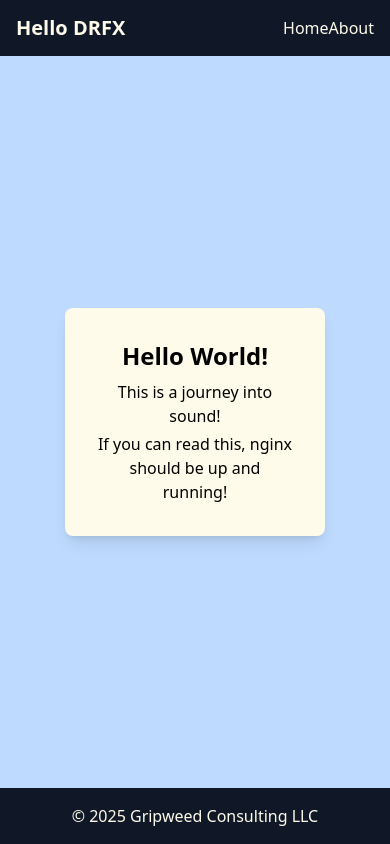
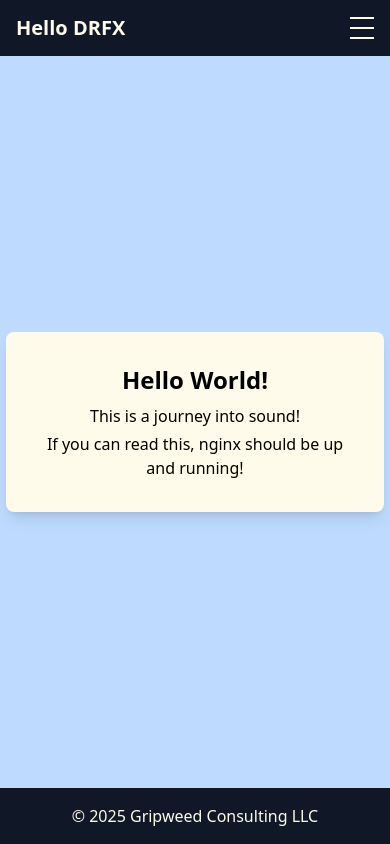
Before and after one commit to leighmforrest/hello_drfx, a React (Vite) app in the folder frontend/: page / in a window 390 px wide. Built offline with nearby package versions, Linux system fonts and the light colour scheme.

Commit message:
animated navbar added

```diff
--- a/frontend/package.json
+++ b/frontend/package.json
@@ -11,6 +11,7 @@
   },
   "dependencies": {
     "@tailwindcss/vite": "^4.0.15",
+    "motion": "^12.5.0",
     "react": "^19.0.0",
     "react-dom": "^19.0.0",
     "react-router": "^7.4.0",
--- a/frontend/src/components/Navbar.jsx
+++ b/frontend/src/components/Navbar.jsx
@@ -1,17 +1,35 @@
-import React from 'react';
+import { useState } from "react";
 
 const Navbar = () => {
+  const [isOpen, setIsOpen] = useState(false);
+
   return (
     <header className="w-full h-14 bg-gray-900 text-amber-50">
-      <nav className="h-14 flex justify-between items-center px-4">
+      <nav className="h-14 flex justify-between items-center px-4 relative">
         <a href="#" className="text-xl font-bold">Hello DRFX</a>
-        <ul className="flex items-center md:gap-x-4">
-          <li><a href="#" className="hover:text-amber-400 transition">Home</a></li>
-          <li><a href="#" className="hover:text-amber-400 transition">About</a></li>
+
+        {/* Hamburger Button */}
+        <button
+          className="md:hidden focus:outline-none"
+          onClick={() => setIsOpen(!isOpen)}
+          aria-label="Toggle Menu"
+        >
+          <div className={`w-6 h-0.5 bg-amber-50 mb-2 transition-transform duration-500 ${isOpen ? "rotate-45 translate-y-1.5" : ""}`} />
+          <div className={`w-6 h-0.5 bg-amber-50 mb-2 transition-opacity duration-500 ${isOpen ? "opacity-0" : "opacity-100"}`} />
+          <div className={`w-6 h-0.5 bg-amber-50 transition-transform duration-500 ${isOpen ? "-rotate-45 -translate-y-3.5" : ""}`} />
+        </button>
+
+        {/* Responsive Menu with Smooth Transition */}
+        <ul
+          className={`absolute top-14 left-0 w-full md:w-auto bg-gray-800 md:bg-transparent md:static md:flex items-center gap-x-2 transition-all duration-500 ease-in-out
+            ${isOpen ? "opacity-100 scale-100" : "opacity-0 scale-95 pointer-events-none md:opacity-100 md:scale-100 md:pointer-events-auto"}`}
+        >
+          <li className="py-2 md:py-0 text-center md:text-left"><a href="#" className="block px-4 py-2 hover:text-amber-400 transition">Home</a></li>
+          <li className="py-2 md:py-0 text-center md:text-left"><a href="#" className="block px-4 py-2 hover:text-amber-400 transition">About</a></li>
         </ul>
       </nav>
     </header>
   );
-}
+};
 
 export default Navbar;
--- a/frontend/src/pages/HomePage.jsx
+++ b/frontend/src/pages/HomePage.jsx
@@ -3,7 +3,7 @@ import React from "react";
 const HomePage = () => {
   return (
     <section className="min-h-[calc(100vh-7rem)] flex items-center justify-center">
-      <div className="w-8/12 bg-amber-50 text-center p-8 rounded-lg shadow-lg">
+      <div className="w-full m-1.5 md:w-8/12 md:m-0 bg-amber-50 text-center p-8 rounded-lg shadow-lg">
         <h1 className="text-2xl font-bold">Hello World!</h1>
         <p className="mt-2">This is a journey into sound!</p>
         <p className="mt-1">If you can read this, nginx should be up and running!</p>
```
Also changed, not shown: 1 other file (tests, documents, lock files or other folders).
